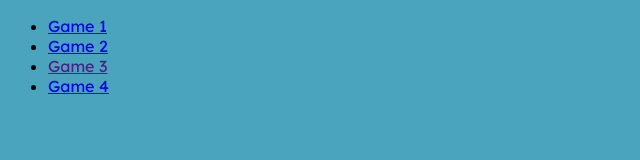
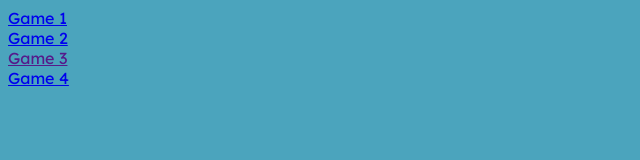
Before and after one commit to PseudoGhost/NeutronGames, a plain HTML site: page home.html in a window 1280 px wide. Shown: the whole page, without its empty margins (0-640 px from the left). Drawn offline with Linux system fonts and the light colour scheme.

Commit message:
Update style.css

```diff
--- a/style.css
+++ b/style.css
@@ -28,8 +28,8 @@ body {
 	border: 2px solid black;
 }
 
-@media screen and (min-width:992px){
-	.nav-item {
-		line-height:80px;
-	}
+ul {
+	list-style-type: none;
+	margin: 0;
+	padding: 0;
 }
```
